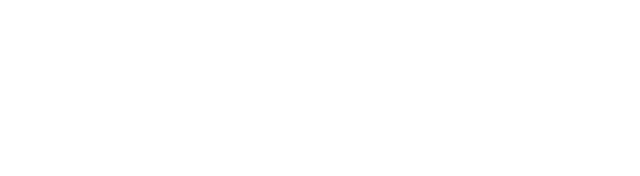
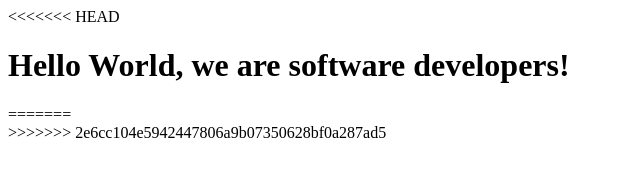
Before and after one commit to kamran-Abid/microt, a plain HTML site: page index.html in a window 1280 px wide. Shown: the whole page, without its empty margins (0-640 px from the left). Drawn offline with Linux system fonts and the light colour scheme.

Commit message:
last change

```diff
--- a/index.html
+++ b/index.html
@@ -7,9 +7,15 @@
   </head>
 
   <body>
+<<<<<<< HEAD
+    <h1>Hello World, we are software developers!</h1>
+    <script src="https://cdn.freecodecamp.org/testable-projects-fcc/v1/bundle.js"></script>
+=======
     <section id="welcome section">
+>>>>>>> 2e6cc104e5942447806a9b07350628bf0a287ad5
 
     </section>
-
+    <section id="portfolios">
+    </section>
   </body>
 </html>
```
